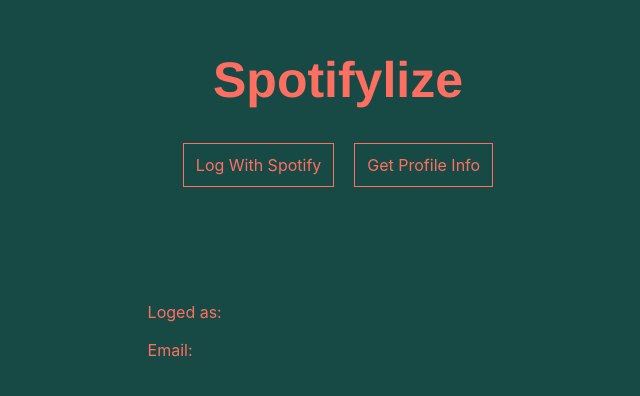
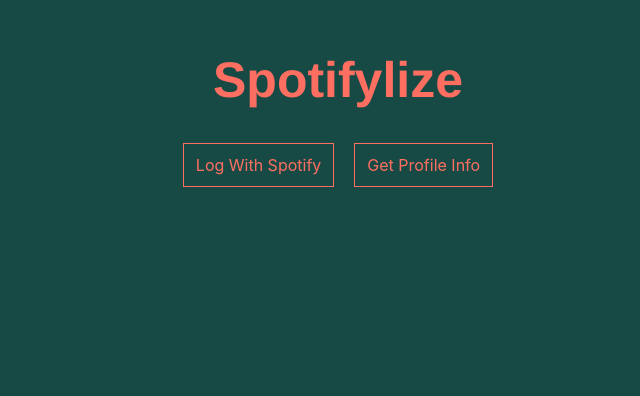
Before and after one commit to lianbwl/spotifylize-front, a React (Create React App) app: page / in a window 1280 px wide. Shown: the part 102-498 px from the top of the page, without its empty margins (302-942 px from the left). Built offline with nearby package versions, Linux system fonts and the light colour scheme.

Commit message:
NEW STYLED COMPONENT
- Chips
- if when no data and styles

```diff
--- a/src/App.jsx
+++ b/src/App.jsx
@@ -2,7 +2,7 @@
 import axios from "axios";
 import Profile from "./components/Profile";
 
-import { Grid, Button, Wrapper, Title, Block } from "./styles/styles";
+import { Grid, Button, Wrapper, Title } from "./styles/styles";
 import { ThemeProvider } from "styled-components";
 import { theme } from "./styles/theme.js";
 
--- a/src/components/Profile.jsx
+++ b/src/components/Profile.jsx
@@ -1,10 +1,14 @@
 import React from "react";
-import { Grid, List, ListItem, Picture } from "../styles/styles";
+import { Grid, List, ListItem, Picture, Chips } from "../styles/styles";
 
 const Profile = ({ props }) => {
 	console.log(props);
 	return (
-		<Grid>
+		<div>
+			{props.length === 0 || props === "undefined" ? (
+				""
+			) : (
+				<Grid flex="1 1 100%">
 					{props.images ? (
 						<Picture borderWidth="10px">
 							<source src={props.images[0].url} type="image" />
@@ -13,11 +17,17 @@
 					) : (
 						""
 					)}
-			<List>
-				<ListItem>Loged as: {props.display_name}</ListItem>
-				<ListItem>Email: {props.email}</ListItem>
+					<List width="100%">
+						<ListItem marginBotton="30px">
+							<Chips>Loged as:</Chips> {props.display_name}
+						</ListItem>
+						<ListItem>
+							<Chips>Email:</Chips> {props.email}
+						</ListItem>
 					</List>
 				</Grid>
+			)}
+		</div>
 	);
 };
 
--- a/src/styles/styles.js
+++ b/src/styles/styles.js
@@ -65,6 +65,7 @@
 
 export const List = styled.ul`
 	list-style: ${props => props.style || "none"};
+	width: ${props => props.width || "auto"};
 
 	// EXTERNAL CSS TO BE INJECTED;
 	${props => props.extStyles};
@@ -73,10 +74,28 @@
 export const ListItem = styled.li`
 	display: list-item;
 	margin-bottom: ${props => props.marginBotton || "20px"};
+
+	// EXTERNAL CSS TO BE INJECTED;
+	${props => props.extStyles};
 `;
 
 export const Picture = styled.picture`
 	line-height: 0;
 	border: solid ${props => props.borderWidth || sizeBase * 0.2 + `px`}
 		${props => props.theme.colors.coral};
+
+	// EXTERNAL CSS TO BE INJECTED;
+	${props => props.extStyles};
 `;
+
+export const Chips = styled.span`
+	padding: ${sizeBase * 0.6}px ${sizeBase * 1.2}px;
+	border: 1px solid ${props => props.theme.colors.coral};
+	border-radius: ${sizeBase * 0.6}px;
+	margin-right: ${sizeBase * 0.6}px;
+	display: ${props => props.display || "inline-block"};
+	flex: ${props => props.width || "0 1 auto"};
+
+	// EXTERNAL CSS TO BE INJECTED;
+	${props => props.extStyles};
+`;
```
Lines whose indentation alone changed are shown as unchanged.
